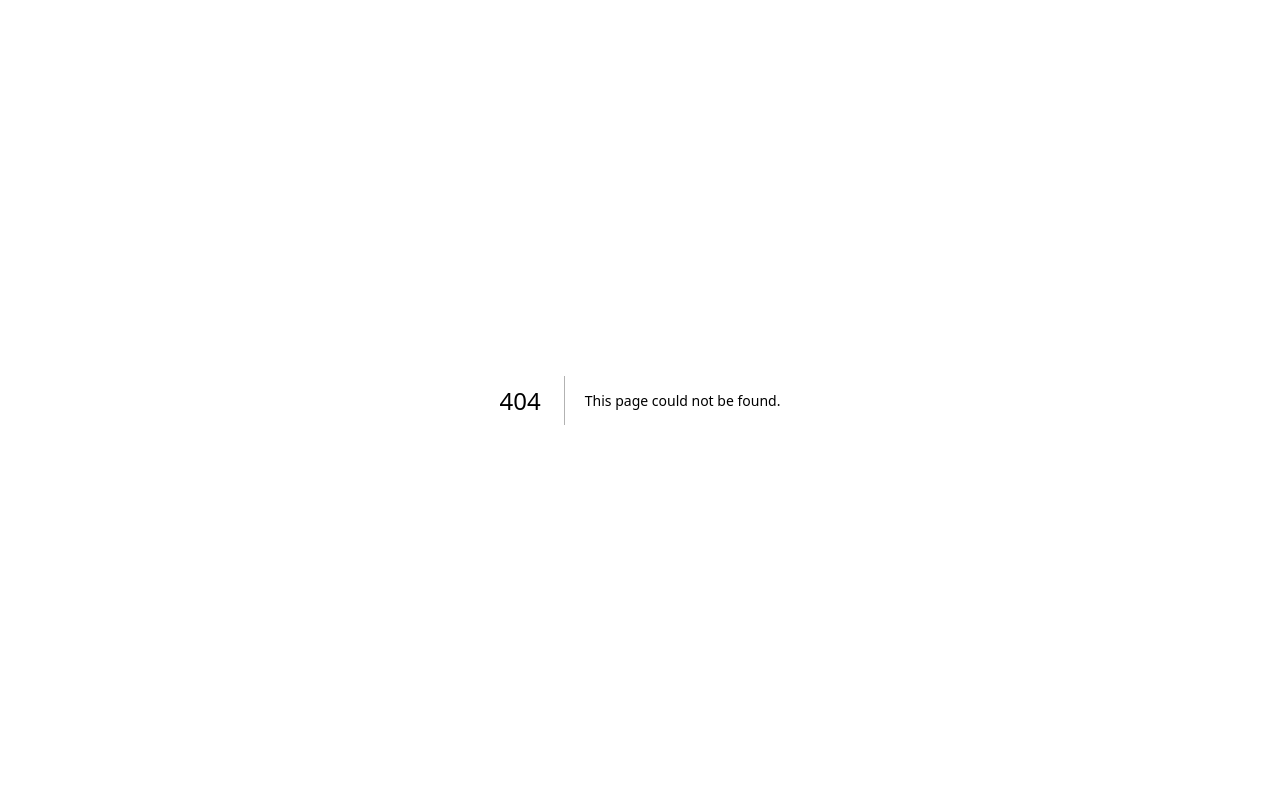
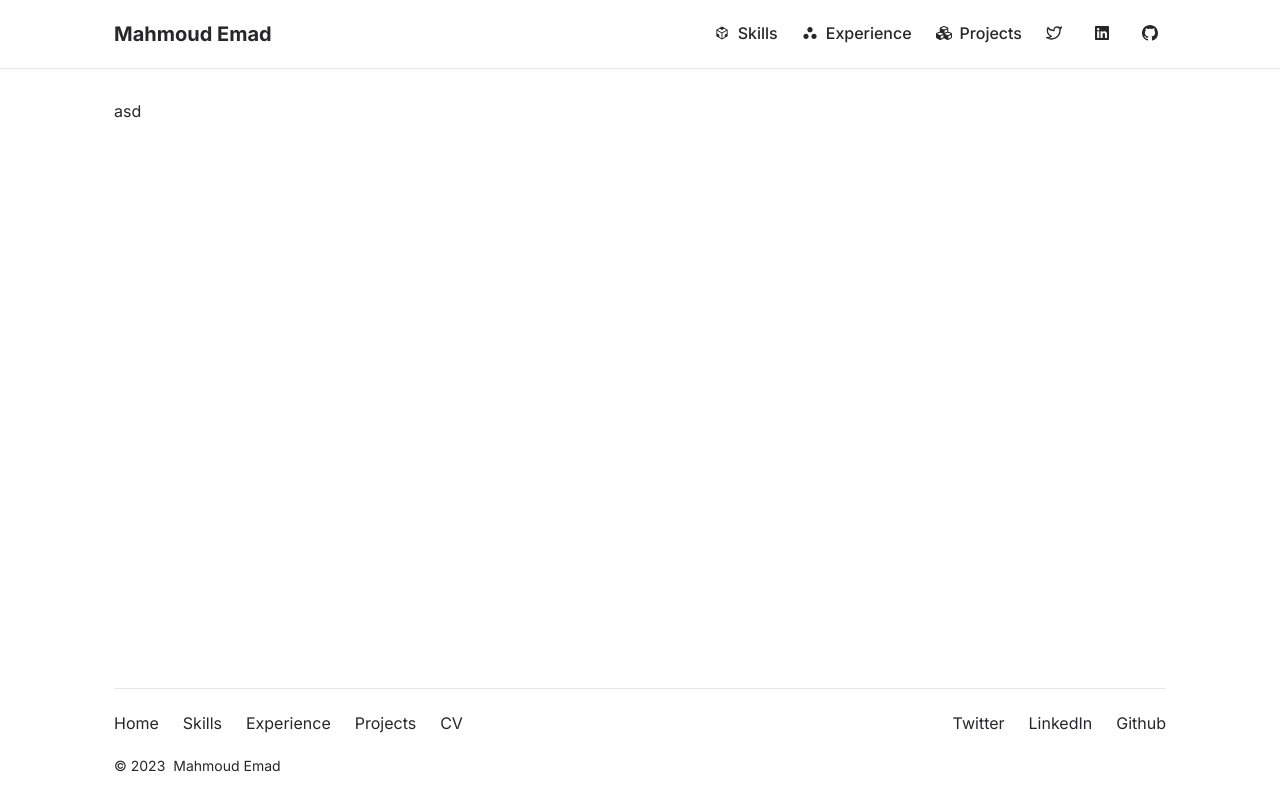
Before and after one commit to iMahmoudEmad/Mahmoud-EmadEldin-CV, a Next.js app: page /experience in a window 1280 px wide. Before the commit this address had no page. Built offline with nearby package versions, Linux system fonts and the light colour scheme.

Commit message:
Added experience page

```diff
--- /dev/null
+++ b/src/pages/experience/index.tsx
@@ -0,0 +1,24 @@
+import { Inter } from "next/font/google";
+import { Navbar } from "@/components/navbar/Navbar";
+import { SiteHead } from "@/components/SiteHead";
+import { Footer } from "@/components/footer/Footer";
+import styles from "../styles/Experience.module.scss";
+const inter = Inter({ subsets: ["latin"] });
+
+export default function Home() {
+  const authorYearBorn = 1996;
+  const authorAge = new Date().getFullYear() - authorYearBorn;
+
+  return (
+    <>
+      <SiteHead />
+      <Navbar />
+
+      <main className={"main full-w " + inter.className}>
+        asd
+      </main>
+
+      <Footer />
+    </>
+  );
+}
```
Also changed, not shown: src/styles/Experience.module.scss (added).
